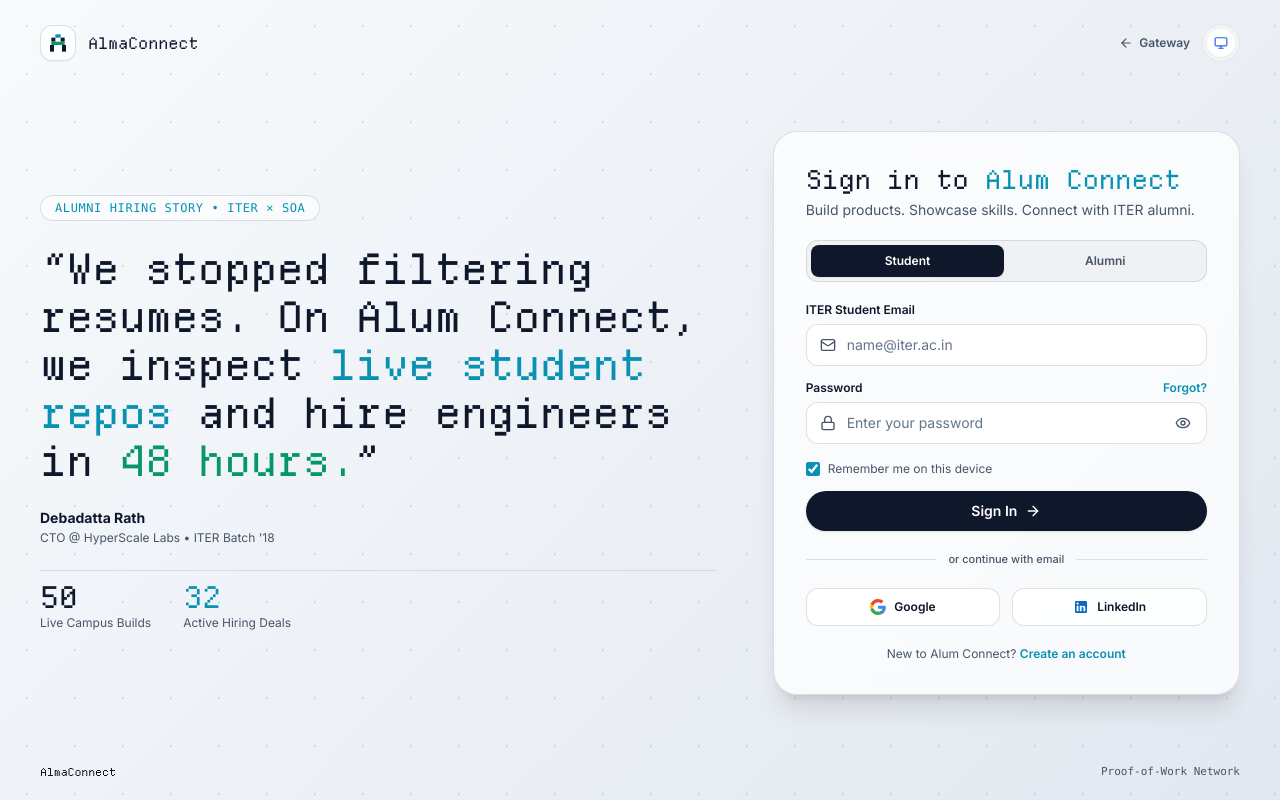
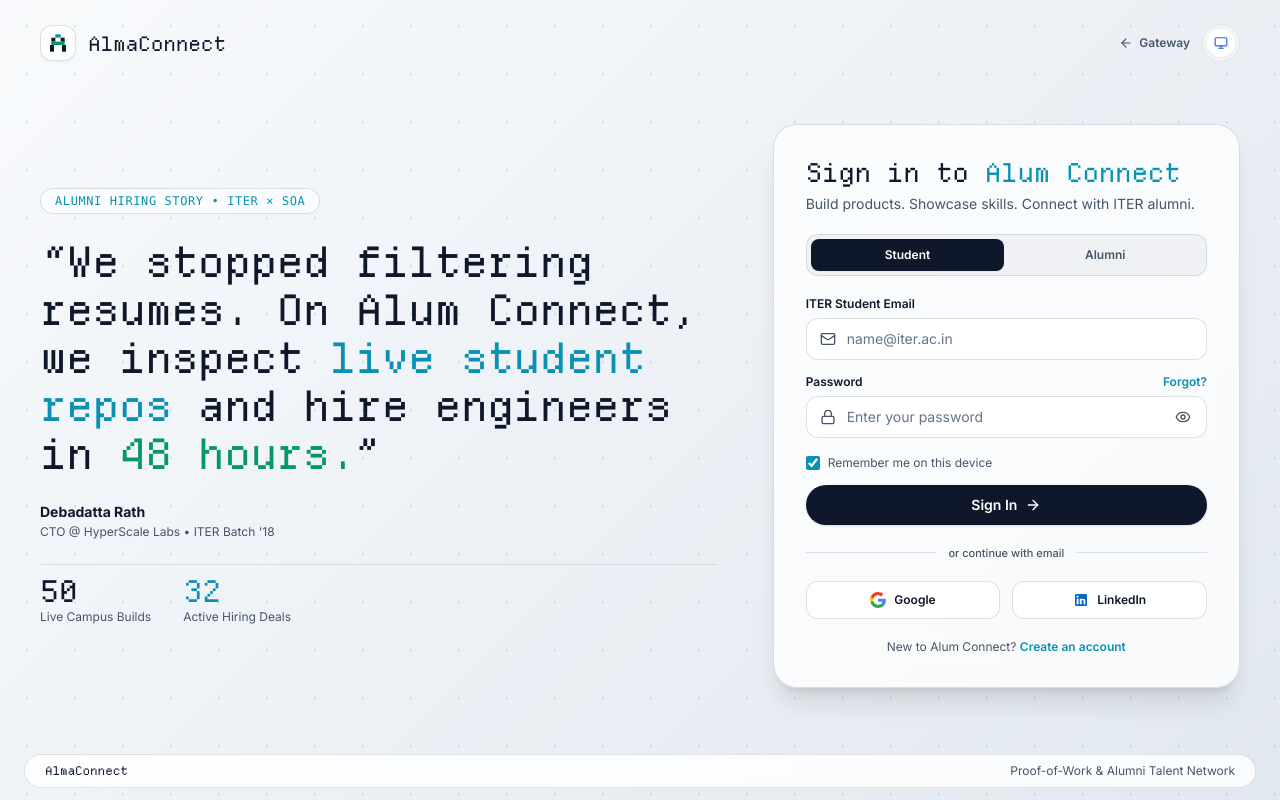
Before and after one commit to ragelabs-ssssd/Alum-Connect, a Next.js app: page /login in a window 1280 px wide. Built offline with nearby package versions, Linux system fonts and the light colour scheme.

Commit message:
feat: add sticky floating glass pill footer to /login matching landing page

```diff
--- a/src/app/login/page.tsx
+++ b/src/app/login/page.tsx
@@ -132,14 +132,12 @@ export default function LoginPage() {
       {/* Top Navigation Bar */}
       <header className="relative z-10 max-w-7xl w-full mx-auto px-6 sm:px-10 pt-6 flex items-center justify-between gap-4">
         <Link href="/" className="flex items-center gap-3 group">
-          <div className="h-9 w-9 rounded-xl bg-white/75 dark:bg-white/[0.06] border border-[rgba(100,116,139,0.22)] dark:border-[rgba(226,232,240,0.18)] flex items-center justify-center p-1.5 shadow-xs backdrop-blur-md">
+          <div className="h-9 w-9 rounded-xl bg-white/75 dark:bg-white/[0.06] border border-[rgba(100,116,139,0.22)] dark:border-[rgba(226,232,240,0.18)] flex items-center justify-center p-1.5 shadow-xs backdrop-blur-md shrink-0">
             <AlumConnectLogo className="h-6 w-6" />
           </div>
-          <div className="leading-tight">
-            <span className="font-luma-title text-sm sm:text-base text-[#0F172A] dark:text-white block">
-              AlmaConnect
-            </span>
-          </div>
+          <span className="font-luma-title text-lg sm:text-xl leading-none tracking-tight text-[#0F172A] dark:text-white inline-flex items-center translate-y-[0.5px]">
+            AlmaConnect
+          </span>
         </Link>
 
         <div className="flex items-center gap-3">
@@ -409,11 +407,17 @@ export default function LoginPage() {
         </div>
       </main>
 
-      {/* Footer */}
-      <footer className="relative z-10 max-w-7xl w-full mx-auto px-6 sm:px-10 pb-5 flex flex-wrap items-center justify-between gap-2 text-[11px] text-[#475569] dark:text-[#94A3B8]">
-        <span className="font-luma-title text-[#0F172A] dark:text-white">AlmaConnect</span>
-        <span className="font-mono">Proof-of-Work Network</span>
-      </footer>
+      {/* Floating Glass Pill Footer (matching Landing Page) */}
+      <div className="sticky bottom-0 z-20 px-4 sm:px-6 pb-3 pt-1">
+        <footer className="max-w-[1440px] mx-auto rounded-full border border-[rgba(100,116,139,0.20)] dark:border-[rgba(226,232,240,0.18)] bg-white/85 dark:bg-[#0C0E12]/78 backdrop-blur-xl px-5 py-2 flex items-center justify-between text-xs text-[#475569] dark:text-[#94A3B8]">
+          <span className="font-luma-title text-[#0F172A] dark:text-white">
+            AlmaConnect
+          </span>
+          <span>
+            Proof-of-Work &amp; Alumni Talent Network
+          </span>
+        </footer>
+      </div>
     </div>
   );
 }
```
